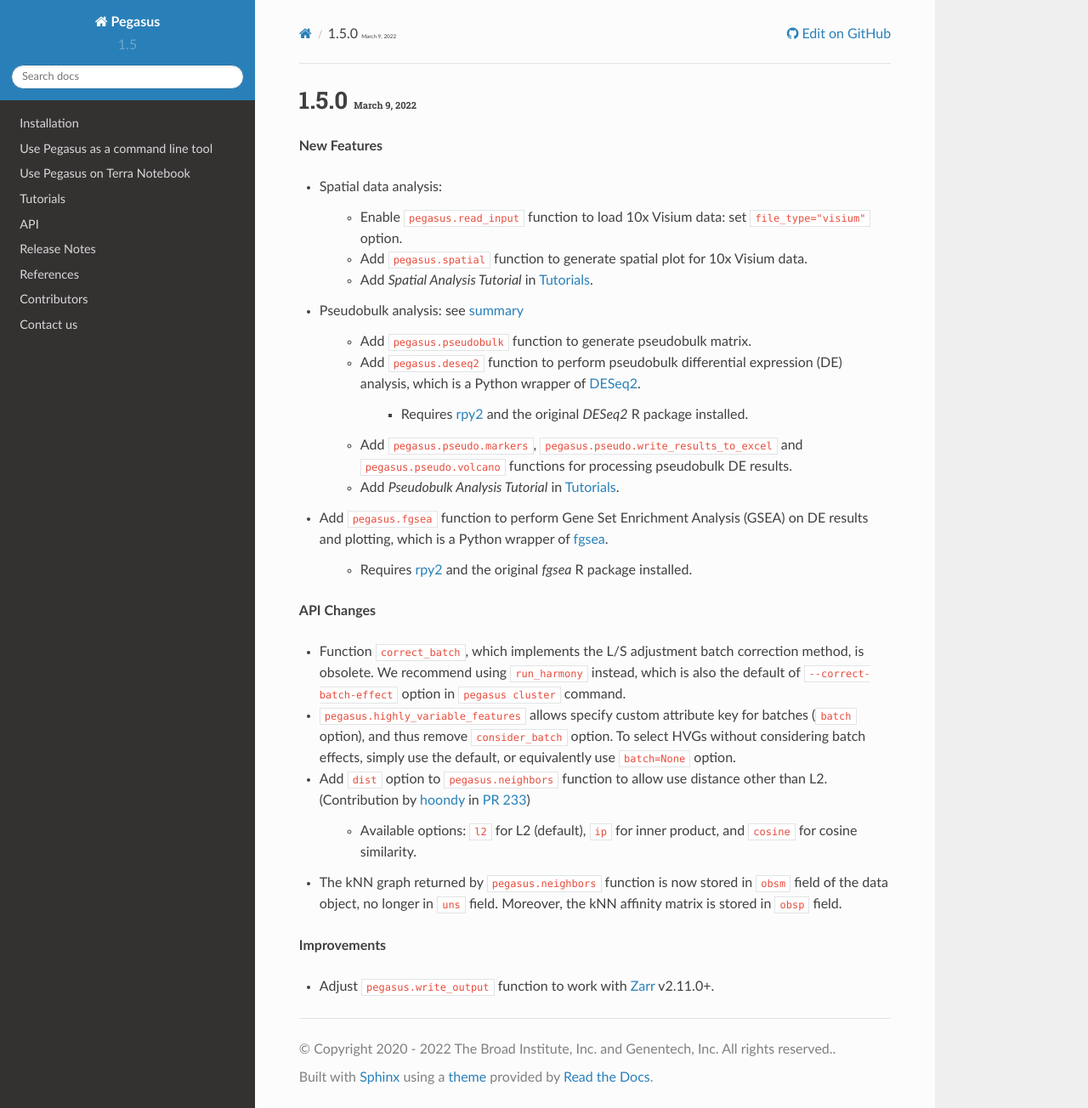
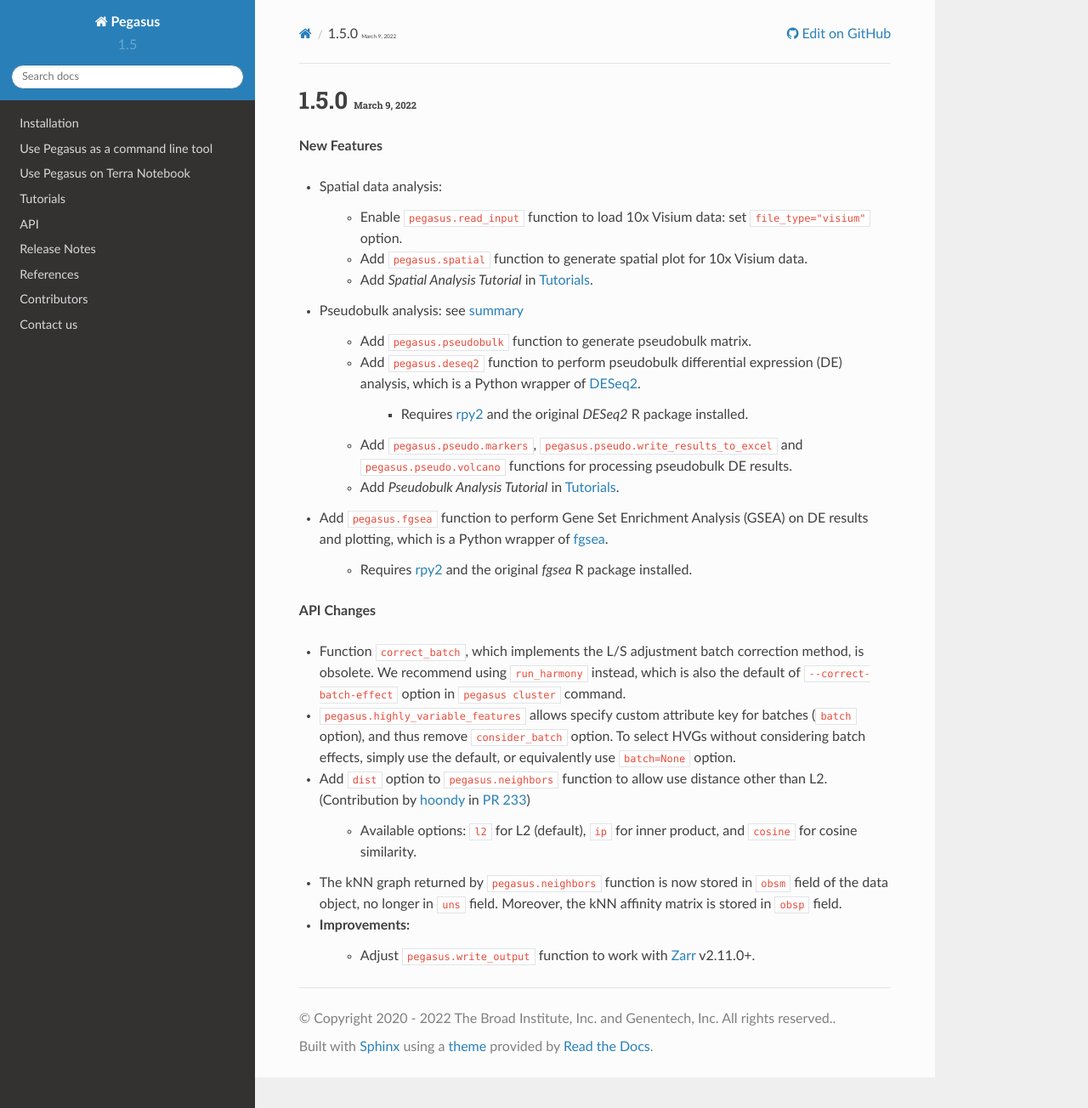
Before and after one commit to lilab-bcb/pegasus, a Sphinx documentation site: the page built from docs/release_notes/version_1_5.rst, in a window 1280 px wide and 1304 px high. Shown: the whole window at 85% size. Built offline with Sphinx 7.4.7 and the Read the Docs theme 2.0.0, drawn with Linux system fonts in a browser that asks for light colours; formulas are drawn with MathJax 3.

Commit message:
try once more

```diff
--- a/docs/release_notes/version_1_5.rst
+++ b/docs/release_notes/version_1_5.rst
@@ -37,6 +37,5 @@
 * The kNN graph returned by ``pegasus.neighbors`` function is now stored in ``obsm`` field of the data object, no longer in ``uns`` field.
   Moreover, the kNN affinity matrix is stored in ``obsp`` field.
 
-**Improvements**
-
-* Adjust ``pegasus.write_output`` function to work with `Zarr <https://zarr.readthedocs.io>`_ v2.11.0+.
+* Improvements:
+    * Adjust ``pegasus.write_output`` function to work with `Zarr <https://zarr.readthedocs.io>`_ v2.11.0+.
```
